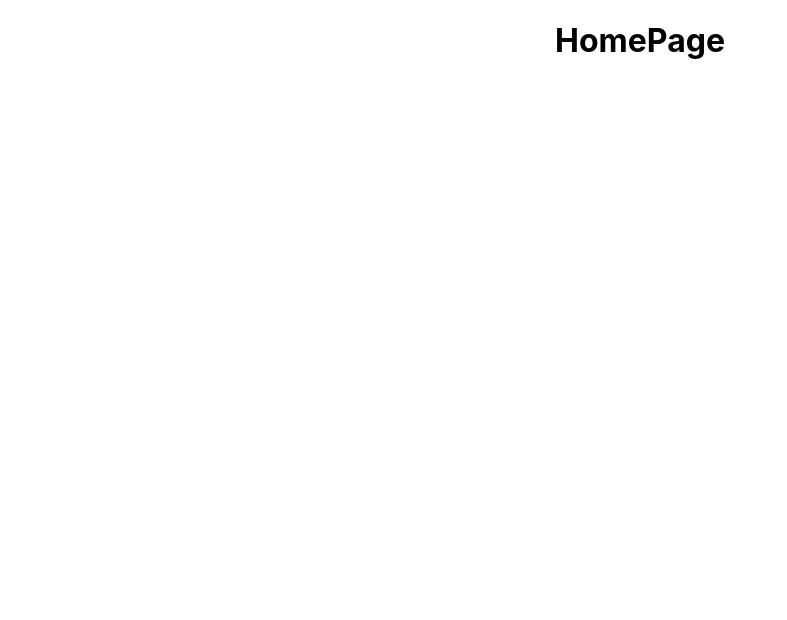
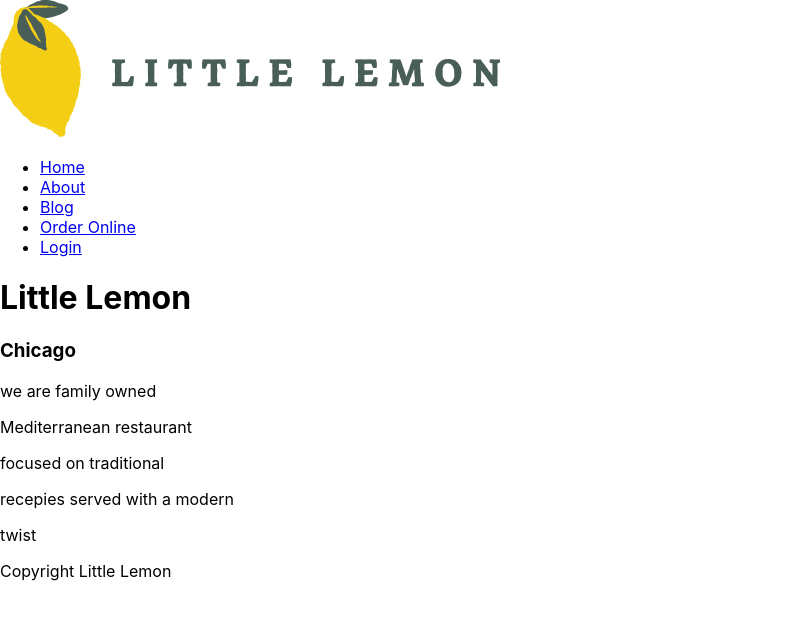
Before and after one commit to gayubhole2012/capstone-project, a React (Create React App) app in the folder little-lemon/: page / in a window 1280 px wide. Shown: the top 620 px of the page, without its empty margins (0-787 px from the left). Built offline with nearby package versions, Linux system fonts and the light colour scheme.

Commit message:
Base structure using semantic tag

```diff
--- a/little-lemon/src/App.js
+++ b/little-lemon/src/App.js
@@ -1,11 +1,40 @@
-import logo from './logo.svg';
+import React from 'react';
 import './App.css';
+import Little from './littlelemon.png'
 
 function App() {
   return (
+    <>
+    <header>
+      <img src={Little}/>
+    </header>
+    <nav>
+      <ul>
+        <li><a href="home.html">Home</a></li>
+        <li><a href="about.html">About</a></li>
+        <li><a href="blog.html">Blog</a></li>
+        <li><a href="order online.html">Order Online</a></li>
+        <li><a href="login.html">Login</a></li>
+      </ul>
+    </nav>
+    <main>
+      <h1>Little Lemon</h1>
+      <article>
+        <h3>Chicago</h3>
+        <p>we are family owned</p>
+        <p>Mediterranean restaurant</p>
+        <p>focused on traditional</p>
+        <p>recepies served with a modern</p>
+        <p>twist</p>
+      </article>
+    </main>
+    <footer>
+      <p>Copyright Little Lemon</p>
+    </footer>
     <div className="App">
-     <h1>HomePage</h1>
+
     </div>
+    </>
   );
 }
 
```
Also changed, not shown: little-lemon/src/littlelemon.png (added).
